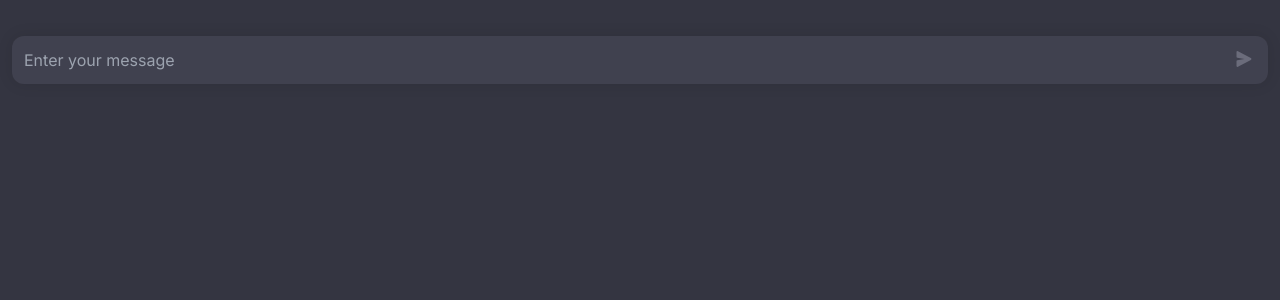
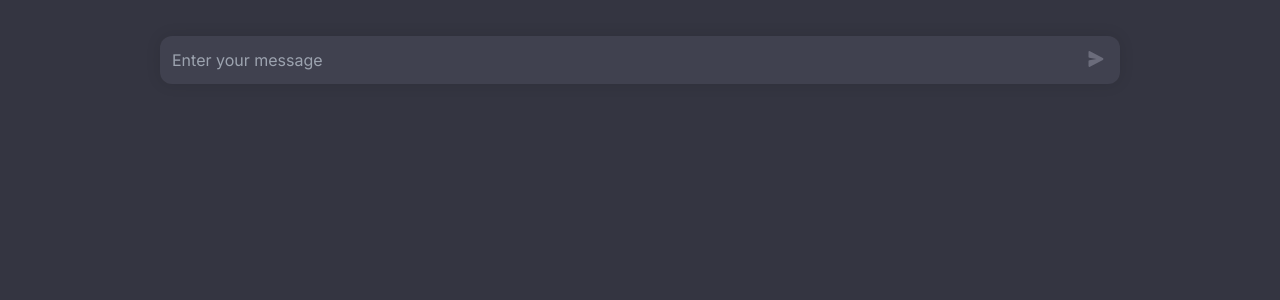
Before and after one commit to in43sh/ai-project, a Next.js app: page / in a window 1280 px wide. Shown: the top 300 px of the page. Built offline with nearby package versions, Linux system fonts and the light colour scheme.

Commit message:
Center some elemetns.

```diff
--- a/app/page.tsx
+++ b/app/page.tsx
@@ -62,8 +62,8 @@ export default function Home() {
   };
 
   return (
-    <main className="h-screen">
-      <div className="textarea p-3">
+    <main className="flex flex-col items-center h-screen">
+      <div className="flex flex-col w-full lg:w-9/12 textarea p-3">
         {conversation.map((item, index) => (
           <React.Fragment key={index}>
             <br />
@@ -87,8 +87,8 @@ export default function Home() {
           </React.Fragment>
         ))}
       </div>
-      <div className="bottom-0 w-full">
-        <div className="sticky bottom flex flex-col mx-3 py-3">
+      <div className="flex justify-center w-full bottom-0">
+        <div className="sticky bottom flex flex-col w-full lg:w-9/12 mx-3 py-3">
           <input
             className="input p-3 rounded-xl"
             placeholder="Enter your message"
```
